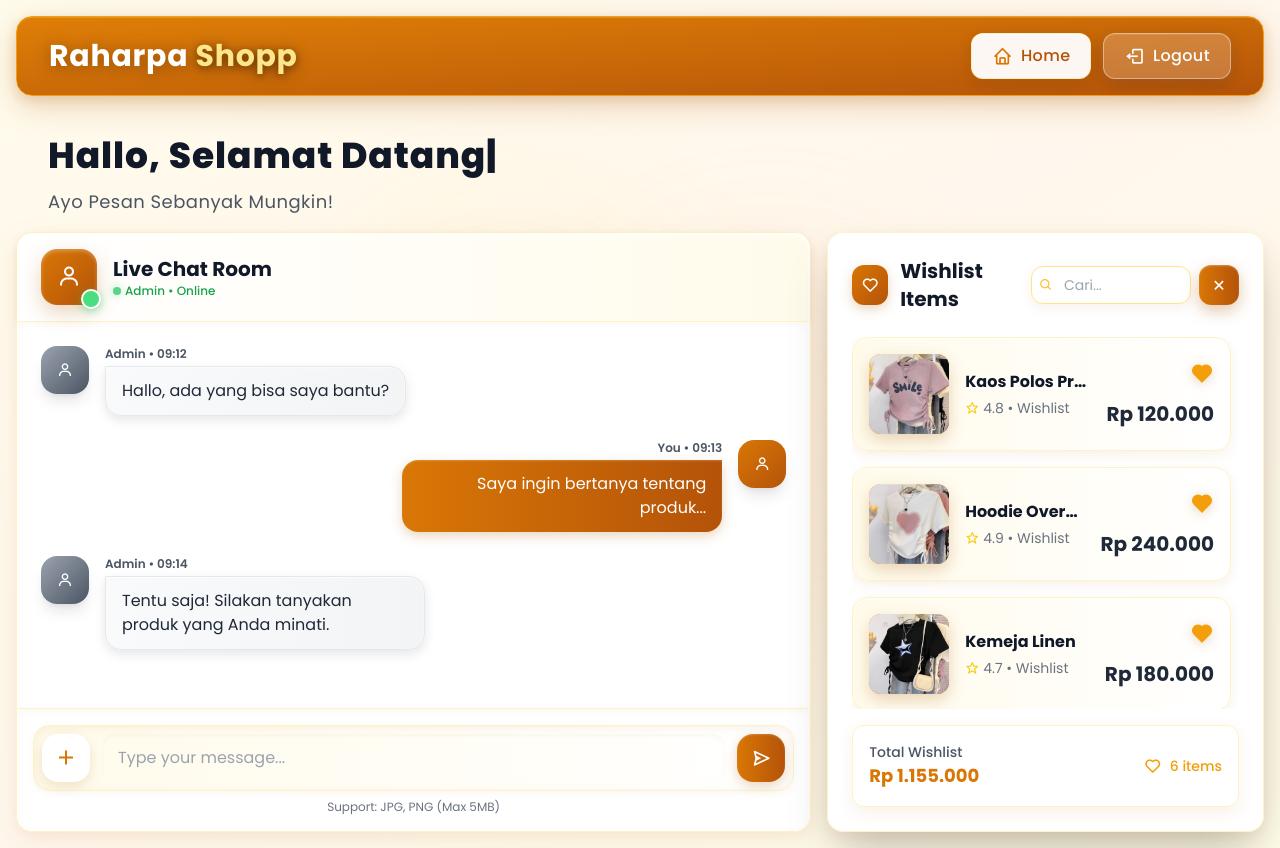
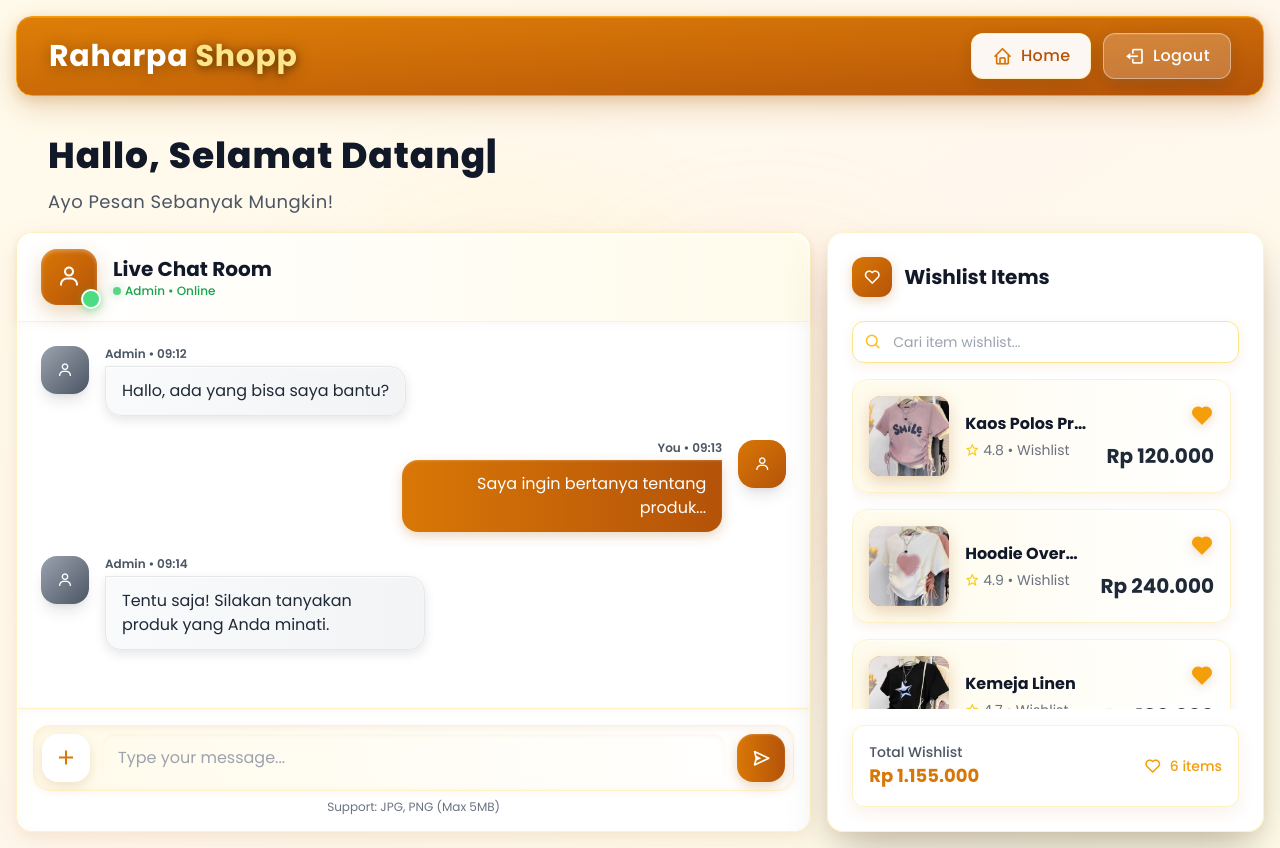
Before and after one commit to bangpii/RaharpaThrift, a React (Vite) app: page / in a window 1280 px wide. Built offline with nearby package versions, Linux system fonts and the light colour scheme; grey boxes are pictures that could not be loaded.

Commit message:
finish fe User

```diff
--- a/src/components/user/ChatRoom.jsx
+++ b/src/components/user/ChatRoom.jsx
@@ -120,19 +120,19 @@ const ChatRoom = ({ showWishlist, setShowWishlist }) => {
           </div>
         </div>
 
-        {/* Wishlist Toggle Button untuk Mobile */}
         <button
   onClick={() => setShowWishlist(!showWishlist)}
   className="p-2 xs:p-3 rounded-xl bg-gradient-to-r from-amber-600 to-amber-700
              text-white shadow-[0_6px_16px_rgba(186,118,48,0.4),inset_0_1px_2px_rgba(255,255,255,0.3)]
              transform transition-all duration-300 hover:scale-110
              hover:shadow-[0_8px_24px_rgba(186,118,48,0.5),inset_0_1px_2px_rgba(255,255,255,0.4)] lg:hidden
-                     max-[470px]:p-2 max-[470px]:min-w-[36px] max-[470px]:h-9
-                     max-[440px]:p-2 max-[440px]:min-w-[36px] max-[440px]:h-9
-                     max-[420px]:p-2 max-[420px]:min-w-[36px] max-[420px]:h-9
-                     max-[401px]:p-1.5 max-[401px]:min-w-[32px] max-[401px]:h-8
-                     max-[400px]:p-2 max-[400px]:min-w-[36px] max-[400px]:h-9
-                     max-[380px]:p-1.5 max-[380px]:min-w-[32px] max-[380px]:h-8 max-[380px]:rounded-lg"
+             flex items-center justify-center
+             max-[470px]:p-2 max-[470px]:w-9 max-[470px]:h-9
+             max-[440px]:p-2 max-[440px]:w-9 max-[440px]:h-9
+             max-[420px]:p-2 max-[420px]:w-9 max-[420px]:h-9
+             max-[401px]:p-1.5 max-[401px]:w-8 max-[401px]:h-8
+             max-[400px]:p-2 max-[400px]:w-9 max-[400px]:h-9
+             max-[380px]:p-1.5 max-[380px]:w-8 max-[380px]:h-8 max-[380px]:rounded-lg"
 >
   <i className="bx bx-heart text-base xs:text-lg sm:text-xl
                max-[470px]:text-sm
--- a/src/components/user/WishList.jsx
+++ b/src/components/user/WishList.jsx
@@ -63,7 +63,7 @@ const WishList = ({ onClose }) => {
       {/* Efek 3D Border */}
       <div className="absolute inset-0 rounded-2xl border-2 border-white/50 pointer-events-none"></div>
 
-      {/* Header - Dirapikan untuk mobile */}
+      {/* Header - Logo, Title, dan Close Button sejajar */}
       <div className="flex items-center justify-between mb-4 xs:mb-6">
         <div className="flex items-center gap-2 xs:gap-3">
           <div className="w-8 h-8 xs:w-10 xs:h-10 bg-gradient-to-br from-amber-600 to-amber-700 rounded-xl
@@ -76,37 +76,21 @@ const WishList = ({ onClose }) => {
           </h1>
         </div>
 
-        <div className="flex items-center gap-2">
-          {/* Search Input - Diperkecil untuk mobile */}
-          <div className="relative hidden xs:block">
-            <input
-              type="text"
-              placeholder="Cari..."
-              className="pl-8 pr-3 py-1.5 xs:py-2 border border-amber-200 rounded-xl
-                         focus:outline-none focus:ring-2 focus:ring-amber-500 focus:border-transparent
-                         bg-white text-xs xs:text-sm w-32 xs:w-40
-                         shadow-[0_4px_12px_rgba(186,118,48,0.1),inset_0_2px_4px_rgba(255,255,255,0.8)]"
-            />
-            <i className="bx bx-search absolute left-2 top-1/2 transform -translate-y-1/2 text-amber-400 text-sm
-                         drop-shadow-[0_1px_2px_rgba(255,255,255,0.8)]"></i>
-          </div>
-
-          {/* Close Button */}
+        {/* Close Button - Hilang di 1023px ke atas */}
         <button
           onClick={onClose}
           className="w-8 h-8 xs:w-10 xs:h-10 flex items-center justify-center rounded-xl
                      bg-gradient-to-r from-amber-600 to-amber-700 text-white
                      shadow-[0_6px_16px_rgba(186,118,48,0.4),inset_0_1px_2px_rgba(255,255,255,0.3)]
                      transform transition-all duration-300 hover:scale-110
-                       hover:shadow-[0_8px_24px_rgba(186,118,48,0.5),inset_0_1px_2px_rgba(255,255,255,0.4)]"
+                     hover:shadow-[0_8px_24px_rgba(186,118,48,0.5),inset_0_1px_2px_rgba(255,255,255,0.4)] lg:hidden"
         >
           <i className="bx bx-x text-base xs:text-xl"></i>
         </button>
       </div>
-      </div>
 
-      {/* Search Input untuk Mobile - Tampil terpisah */}
-      <div className="relative mb-4 xs:hidden">
+      {/* Search Input untuk Semua Device - Tampil di bawah header */}
+      <div className="relative mb-4">
         <input
           type="text"
           placeholder="Cari item wishlist..."
```
Lines whose indentation alone changed are shown as unchanged.
